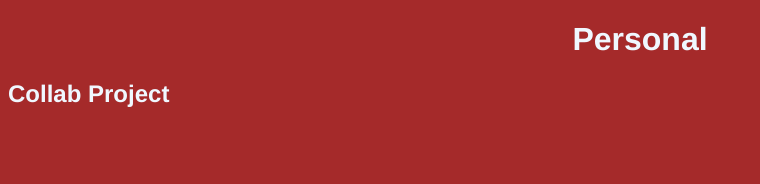
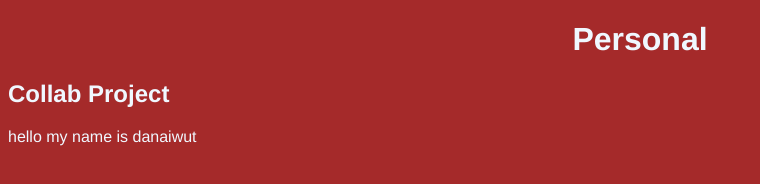
Before and after one commit to siwakorn-spu/personal, a plain HTML site: page index.html in a window 1280 px wide. Shown: the whole page, without its empty margins (0-760 px from the left). Drawn offline with Linux system fonts and the light colour scheme.

Commit message:
add hello my name

```diff
--- a/index.html
+++ b/index.html
@@ -12,4 +12,5 @@
     <h2>Collab Project</h2>
     <!-- imag -->
     <!--id, name, -->
+    <p>hello my name is danaiwut</p>
 </html>
```
Also changed, not shown: script.js (added).
